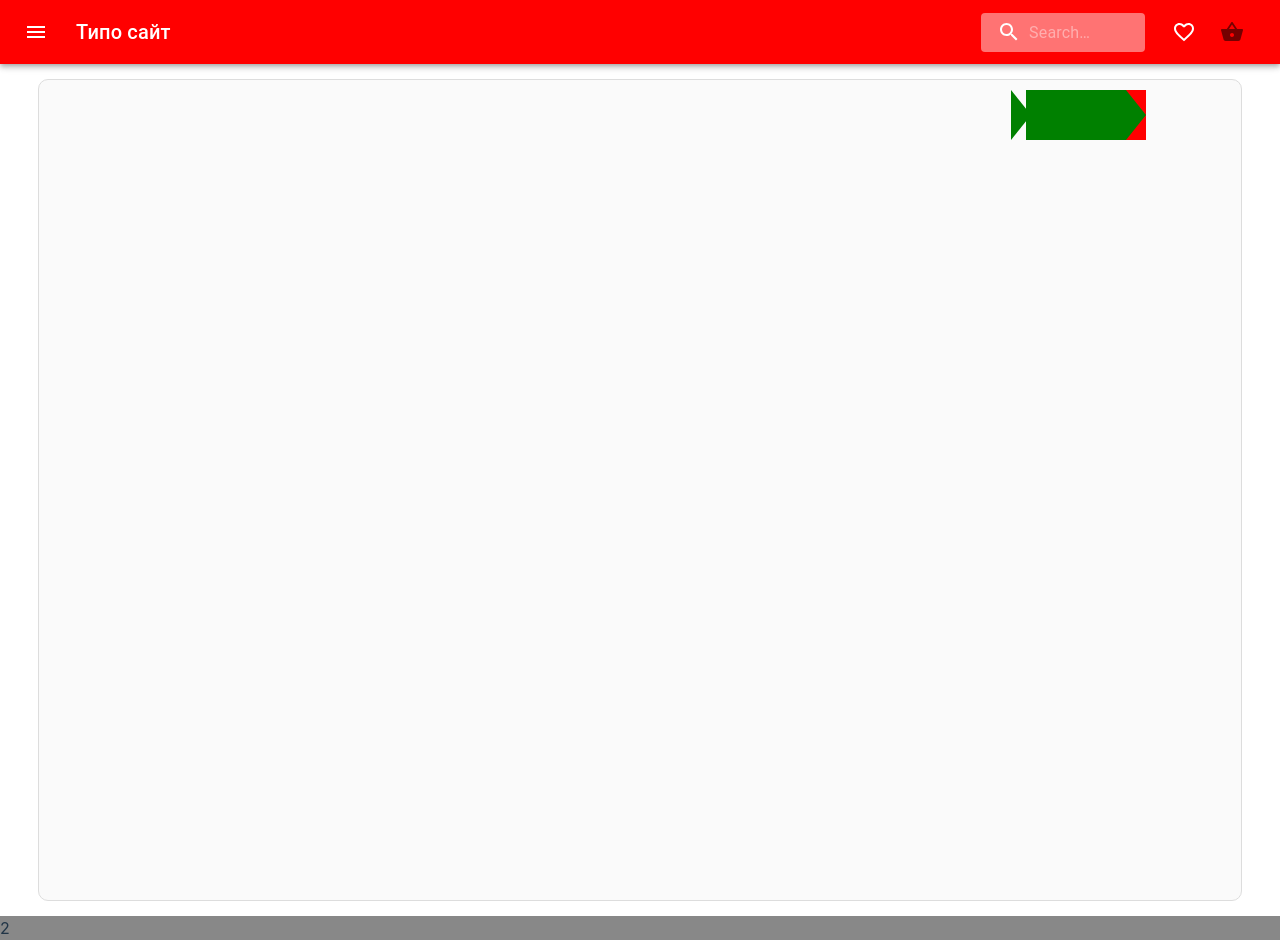
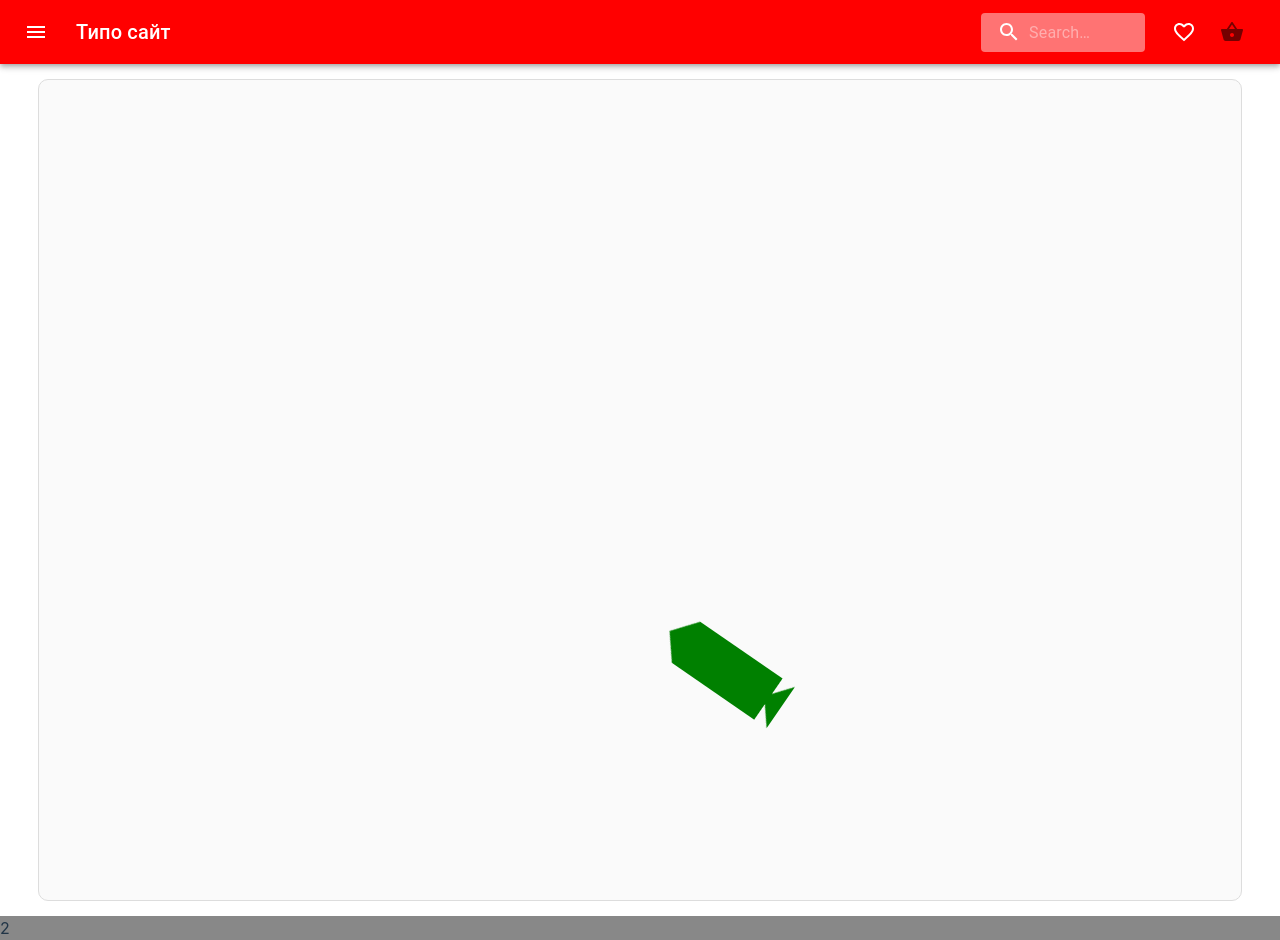
Before and after one commit to Rozgonyaev-Nikita/interStore, a React (Vite) app: page /flyKarp in a window 1280 px wide. Built offline with nearby package versions, Linux system fonts and the light colour scheme.

Commit message:
карп анимация сделал

```diff
--- a/src/UI/SpringTest/SpringTest.module.scss
+++ b/src/UI/SpringTest/SpringTest.module.scss
@@ -1,5 +1,4 @@
 .springDiv {
-  background-color: red;
   position: absolute;
   display: inline-block;
   width: 120px;
@@ -34,15 +33,29 @@
 }
 
 @media (prefers-reduced-motion: no-preference) {
-  .App-logo {
-    animation: App-logo-spin infinite 20s linear;
+  .springDiv {
+    animation: block-karp infinite 5s linear;
   }
 }
-@keyframes App-logo-spin {
-  from {
+@keyframes block-karp {
+  0% {
     transform: rotate(0deg);
+    margin-left: 0%;
+    margin-top: 0px;
   }
-  to {
-    transform: rotate(360deg);
+  25% {
+    transform: rotate(90deg);
+    margin-left: 90%;
+    margin-top: 0px;
+  }
+  50% {
+    transform: rotate(180deg);
+    margin-left: 90%;
+    margin-top: 500px;
+  }
+  75% {
+    transform: rotate(270deg);
+    margin-left: 0%;
+    margin-top: 500px;
   }
 }
--- a/src/UI/SpringTest/SpringTest.tsx
+++ b/src/UI/SpringTest/SpringTest.tsx
@@ -1,29 +1,19 @@
-import { useSpring, animated } from "@react-spring/web";
 import classes from "./SpringTest.module.scss";
 
 function MyComponent() {
-  const props = useSpring({
-    from: { transform: "rotate(0deg)", marginLeft: "0%" },
-    to: { transform: "rotate(360deg)", marginLeft: "90%" },
-    loop: { reverse: true },
-    delay: 500,
-    config: {
-      duration: 2000,
-    },
-  });
-
   return (
     <div
       style={{
         width: "90%",
         marginLeft: "20px",
         height: "50px",
+        paddingTop: "50px",
         position: "relative",
       }}
     >
-      <animated.div className={classes.springDiv} style={props}>
+      <div className={classes.springDiv}>
         <div className={classes.block}></div>
-      </animated.div>
+      </div>
     </div>
   );
 }
--- a/src/pages/MainPages.tsx
+++ b/src/pages/MainPages.tsx
@@ -60,7 +60,6 @@ export const MainPages = () => {
       ) : (
         <div>Корзина пуста</div>
       )}
-      <SpringTest></SpringTest>
     </>
   );
 };
```
